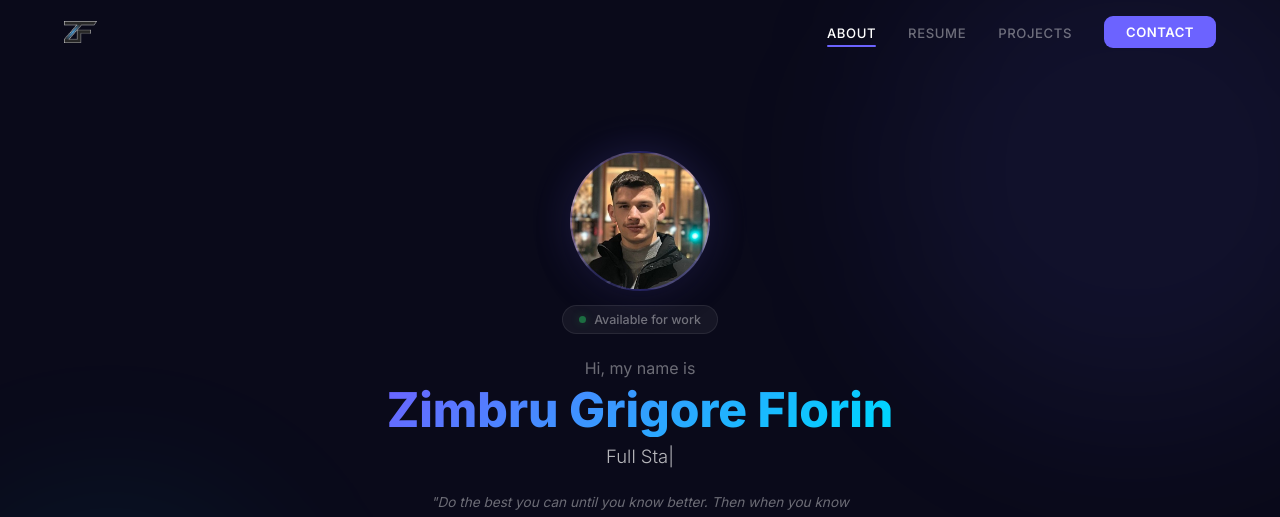
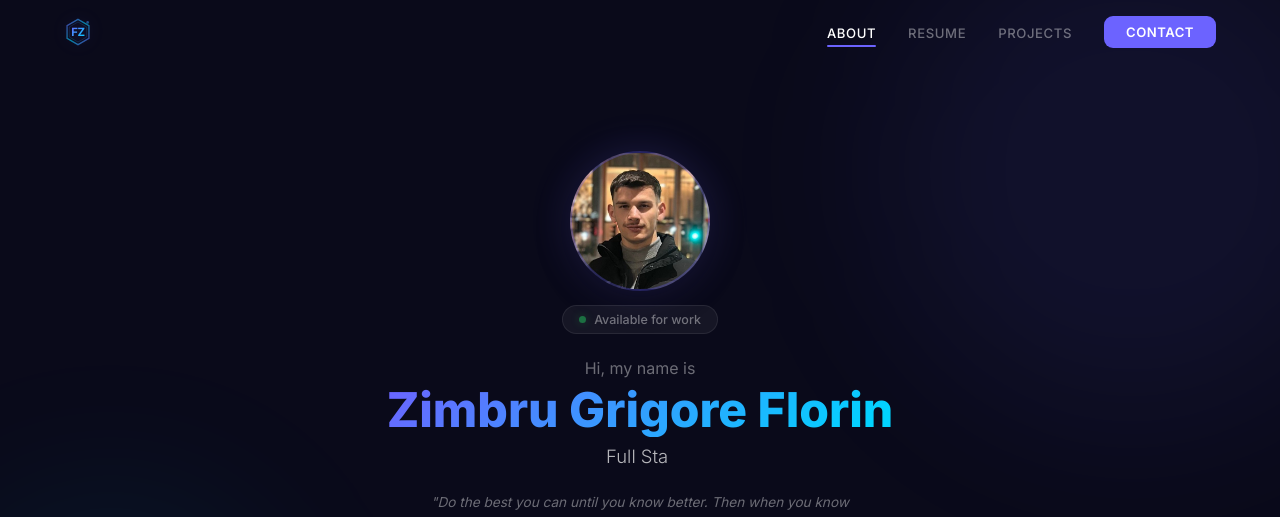
Before and after one commit to Florin14/florin-zimbru, a React (Vite) app: page / in a window 1280 px wide. Shown: the top 517 px of the page. Built offline with nearby package versions, Linux system fonts and the light colour scheme.

Commit message:
FZ/commit

```diff
--- a/index.html
+++ b/index.html
@@ -2,7 +2,7 @@
 <html lang="en">
   <head>
     <meta charset="UTF-8" />
-    <link rel="icon" type="image/svg+xml" href="/src/assets/img/copy.jpg" />
+    <link rel="icon" type="image/svg+xml" href="/favicon.svg" />
     <meta name="viewport" content="width=device-width, initial-scale=1.0" />
     <title>Zimbru Grigore-Florin</title>
   </head>
--- /dev/null
+++ b/src/layout/Logo/index.jsx
@@ -0,0 +1,66 @@
+import React from "react";
+
+const Logo = ({ size = 32, className = "" }) => {
+  const scale = size / 32;
+
+  return (
+    <svg
+      width={size}
+      height={size}
+      viewBox="0 0 32 32"
+      fill="none"
+      xmlns="http://www.w3.org/2000/svg"
+      className={className}
+    >
+      <defs>
+        <linearGradient id="fz-gradient" x1="0%" y1="0%" x2="100%" y2="100%">
+          <stop offset="0%" stopColor="#6c63ff" />
+          <stop offset="100%" stopColor="#00d4ff" />
+        </linearGradient>
+        <linearGradient id="fz-border" x1="0%" y1="0%" x2="100%" y2="100%">
+          <stop offset="0%" stopColor="#6c63ff" />
+          <stop offset="50%" stopColor="#00d4ff" />
+          <stop offset="100%" stopColor="#6c63ff" />
+        </linearGradient>
+      </defs>
+
+      {/* Outer hexagonal frame */}
+      <path
+        d="M16 1.5 L28.5 8.75 L28.5 23.25 L16 30.5 L3.5 23.25 L3.5 8.75 Z"
+        stroke="url(#fz-border)"
+        strokeWidth="1.5"
+        fill="none"
+        opacity="0.6"
+      />
+
+      {/* Inner accent line */}
+      <path
+        d="M16 4.5 L26 10.25 L26 21.75 L16 27.5 L6 21.75 L6 10.25 Z"
+        stroke="url(#fz-border)"
+        strokeWidth="0.5"
+        fill="rgba(108, 99, 255, 0.06)"
+        opacity="0.4"
+      />
+
+      {/* FZ centered */}
+      <text
+        x="16"
+        y="16"
+        textAnchor="middle"
+        dominantBaseline="central"
+        fontFamily="Inter, Poppins, sans-serif"
+        fontWeight="700"
+        fontSize="13"
+        fill="url(#fz-gradient)"
+        letterSpacing="-0.5"
+      >
+        FZ
+      </text>
+
+      {/* Small accent dot */}
+      <circle cx="27" cy="5" r="1.5" fill="url(#fz-gradient)" opacity="0.5" />
+    </svg>
+  );
+};
+
+export default Logo;
--- a/src/layout/Navbar/Navbar.scss
+++ b/src/layout/Navbar/Navbar.scss
@@ -34,15 +34,19 @@
   .nav__logo {
     display: flex;
     align-items: center;
+    transition: opacity 0.2s ease;
 
-    img {
-      height: 22px;
-      width: auto;
-      transition: opacity 0.2s ease;
+    svg {
+      filter: drop-shadow(0 0 8px rgba(108, 99, 255, 0.2));
+      transition: filter 0.2s ease, opacity 0.2s ease;
     }
 
-    &:hover img {
-      opacity: 0.75;
+    &:hover {
+      opacity: 0.8;
+
+      svg {
+        filter: drop-shadow(0 0 12px rgba(108, 99, 255, 0.4));
+      }
     }
   }
 
--- a/src/layout/Navbar/index.jsx
+++ b/src/layout/Navbar/index.jsx
@@ -4,7 +4,7 @@ import React, { useEffect, useState } from "react";
 import { BiMenuAltRight } from "react-icons/bi";
 import { IoCloseOutline } from "react-icons/io5";
 
-import sigla from "../../assets/img/Sigla.png";
+import Logo from "../Logo";
 
 const navLinks = [
   { label: "About", href: "#about" },
@@ -59,7 +59,7 @@ const Navbar = () => {
     <nav className={`nav ${scrolled ? "nav--scrolled" : ""}`}>
       <div className="nav__inner">
         <a href="#about" className="nav__logo" onClick={closeMenu}>
-          <img src={sigla} alt="Logo" />
+          <Logo size={28} />
         </a>
 
         {/* Desktop */}
--- a/src/layout/Preloader/Preloader.scss
+++ b/src/layout/Preloader/Preloader.scss
@@ -4,14 +4,74 @@
   align-items: center;
   background-color: var(--bg-primary);
   min-height: 100vh;
+  position: relative;
+  overflow: hidden;
+}
 
-  .preloader-img {
-    position: absolute;
-    top: 50%;
-    left: 50%;
-    transform: translate(-50%, -50%);
-    width: 18rem;
-    height: 10rem;
-    filter: brightness(1.1);
+.preloader-glow {
+  position: absolute;
+  top: 50%;
+  left: 50%;
+  transform: translate(-50%, -50%);
+  width: 300px;
+  height: 300px;
+  background: radial-gradient(
+    circle,
+    rgba(108, 99, 255, 0.12) 0%,
+    rgba(0, 212, 255, 0.05) 40%,
+    transparent 70%
+  );
+  border-radius: 50%;
+  animation: glowPulse 2s ease-in-out infinite;
+}
+
+@keyframes glowPulse {
+  0%,
+  100% {
+    opacity: 0.6;
+    transform: translate(-50%, -50%) scale(1);
+  }
+  50% {
+    opacity: 1;
+    transform: translate(-50%, -50%) scale(1.15);
   }
 }
+
+.preloader-content {
+  display: flex;
+  flex-direction: column;
+  align-items: center;
+  gap: 1.2rem;
+  z-index: 1;
+}
+
+.preloader-hex {
+  filter: drop-shadow(0 0 20px rgba(108, 99, 255, 0.3));
+}
+
+.preloader-name {
+  font-family: "Inter", "Poppins", sans-serif;
+  font-size: 0.85rem;
+  font-weight: 500;
+  letter-spacing: 4px;
+  text-transform: uppercase;
+  background: var(--accent-gradient);
+  -webkit-background-clip: text;
+  -webkit-text-fill-color: transparent;
+  background-clip: text;
+}
+
+.preloader-bar {
+  width: 120px;
+  height: 2px;
+  background: rgba(255, 255, 255, 0.08);
+  border-radius: 2px;
+  overflow: hidden;
+  margin-top: 0.25rem;
+
+  &__fill {
+    height: 100%;
+    background: var(--accent-gradient);
+    border-radius: 2px;
+  }
+}
--- a/src/layout/Preloader/index.jsx
+++ b/src/layout/Preloader/index.jsx
@@ -1,11 +1,98 @@
-import "./Preloader.scss"
-
-import logo from '../../assets/img/Logo-ZimbruFlorin.gif'
+import { motion } from "framer-motion";
+import "./Preloader.scss";
 
 export const Preloader = () => {
   return (
     <div className="preloader-wrapper">
-      <img src={logo} alt="preloader-img" className="preloader-img"></img>
+      {/* Background ambient glow */}
+      <div className="preloader-glow" />
+
+      <div className="preloader-content">
+        {/* Animated hexagon frame */}
+        <motion.svg
+          className="preloader-hex"
+          width="120"
+          height="120"
+          viewBox="0 0 120 120"
+          fill="none"
+          initial={{ opacity: 0, scale: 0.8 }}
+          animate={{ opacity: 1, scale: 1 }}
+          transition={{ duration: 0.5, ease: "easeOut" }}
+        >
+          <defs>
+            <linearGradient id="pre-grad" x1="0%" y1="0%" x2="100%" y2="100%">
+              <stop offset="0%" stopColor="#6c63ff" />
+              <stop offset="100%" stopColor="#00d4ff" />
+            </linearGradient>
+          </defs>
+
+          {/* Outer hex - draws in */}
+          <motion.path
+            d="M60 5 L110 32.5 L110 87.5 L60 115 L10 87.5 L10 32.5 Z"
+            stroke="url(#pre-grad)"
+            strokeWidth="2"
+            fill="none"
+            initial={{ pathLength: 0 }}
+            animate={{ pathLength: 1 }}
+            transition={{ duration: 1, ease: "easeInOut" }}
+          />
+
+          {/* Inner hex - draws in with delay */}
+          <motion.path
+            d="M60 18 L100 38 L100 82 L60 102 L20 82 L20 38 Z"
+            stroke="url(#pre-grad)"
+            strokeWidth="0.8"
+            fill="rgba(108, 99, 255, 0.04)"
+            opacity="0.5"
+            initial={{ pathLength: 0 }}
+            animate={{ pathLength: 1 }}
+            transition={{ duration: 0.8, delay: 0.3, ease: "easeInOut" }}
+          />
+
+          {/* FZ text */}
+          <motion.text
+            x="60"
+            y="60"
+            textAnchor="middle"
+            dominantBaseline="central"
+            fontFamily="Inter, Poppins, sans-serif"
+            fontWeight="700"
+            fontSize="36"
+            fill="url(#pre-grad)"
+            letterSpacing="-1"
+            initial={{ opacity: 0 }}
+            animate={{ opacity: 1 }}
+            transition={{ duration: 0.5, delay: 0.6 }}
+          >
+            FZ
+          </motion.text>
+        </motion.svg>
+
+        {/* Name text below */}
+        <motion.p
+          className="preloader-name"
+          initial={{ opacity: 0, y: 10 }}
+          animate={{ opacity: 1, y: 0 }}
+          transition={{ duration: 0.5, delay: 0.8 }}
+        >
+          Florin Zimbru
+        </motion.p>
+
+        {/* Loading bar */}
+        <motion.div
+          className="preloader-bar"
+          initial={{ opacity: 0 }}
+          animate={{ opacity: 1 }}
+          transition={{ delay: 0.4 }}
+        >
+          <motion.div
+            className="preloader-bar__fill"
+            initial={{ width: "0%" }}
+            animate={{ width: "100%" }}
+            transition={{ duration: 1, delay: 0.2, ease: "easeInOut" }}
+          />
+        </motion.div>
+      </div>
     </div>
   );
 };
```
Also changed, not shown: public/favicon.svg (added).
